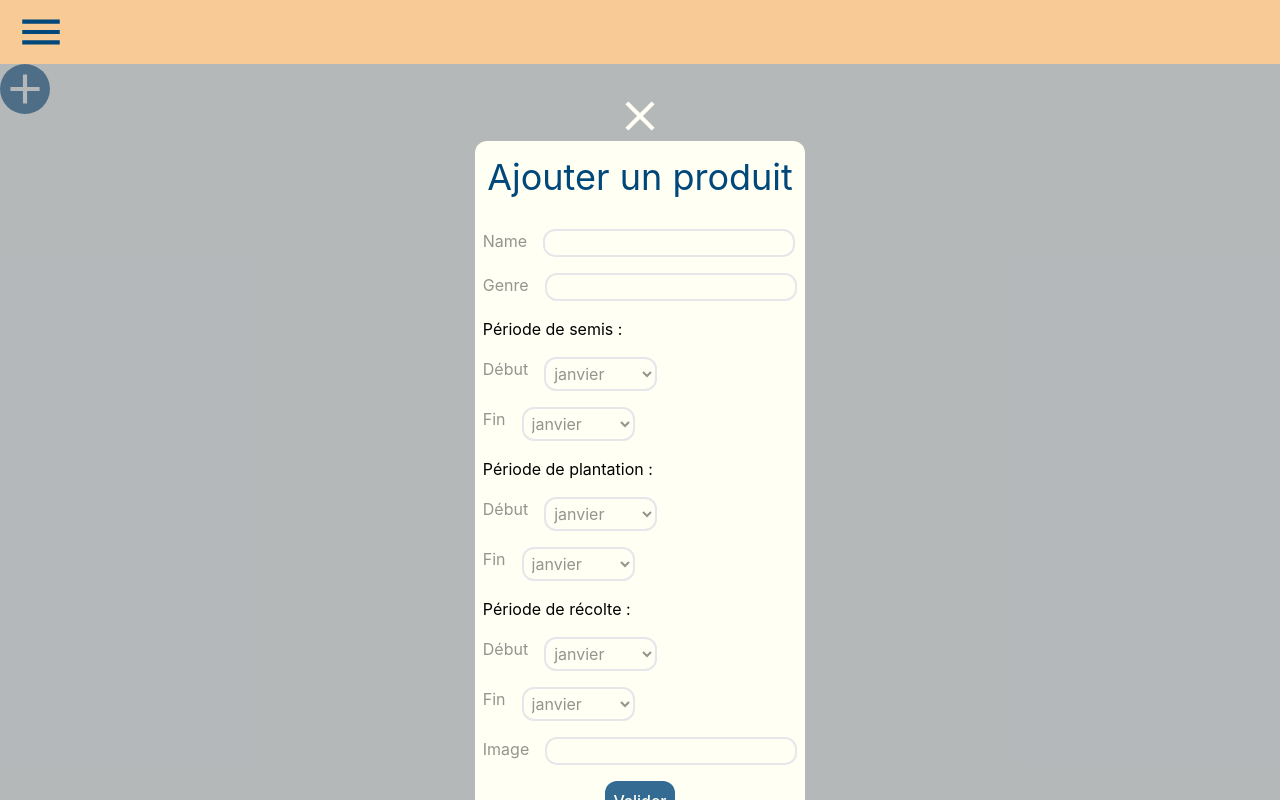
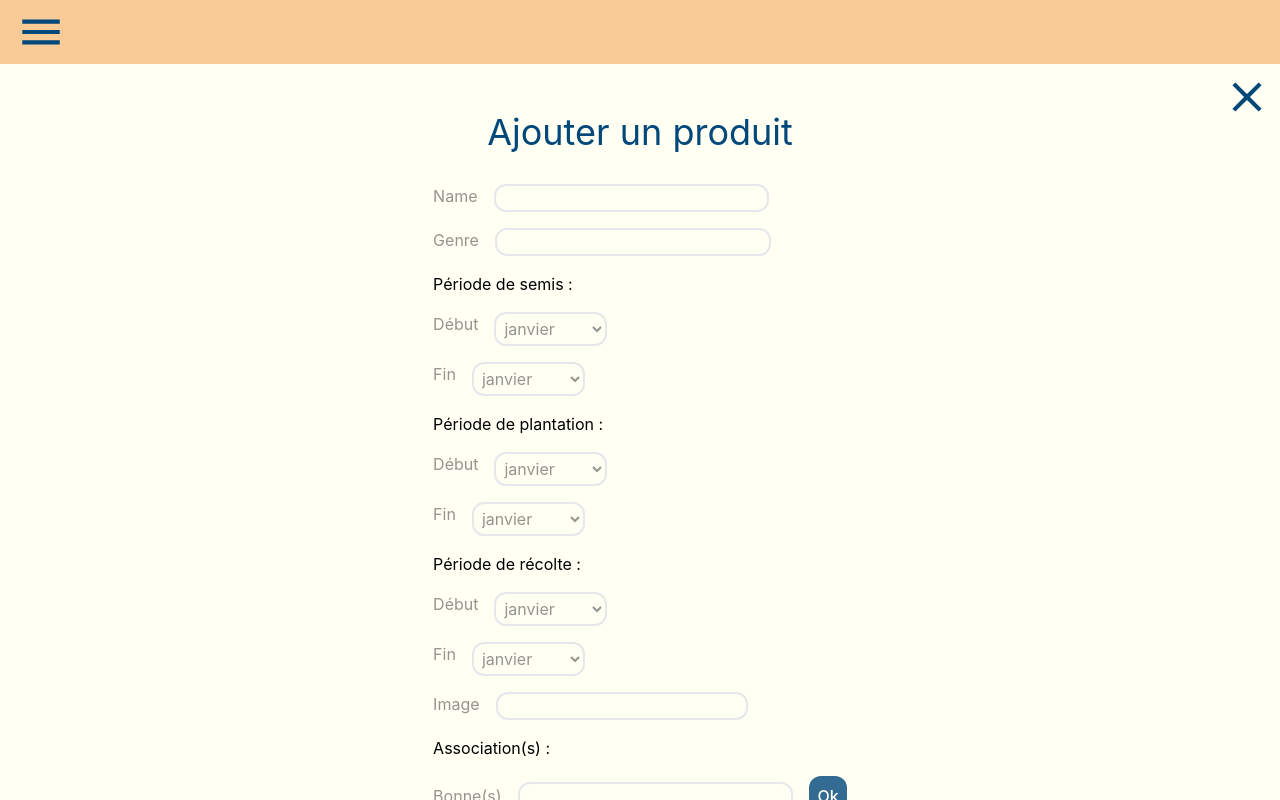
Before and after one commit to Yannis-Barba/mygarden, a Next.js app: page /fiches in a window 1280 px wide. Both pictures are taken after a click on the element 25 px from the left and 89 px from the top of the page. Shown: the top 800 px of the page. Built offline with nearby package versions, Linux system fonts and the light colour scheme.

Commit message:
add a list of bad and good association with the product

```diff
--- a/components/CreateProduct.jsx
+++ b/components/CreateProduct.jsx
@@ -1,5 +1,6 @@
 import { useState } from "react";
 import CloseIcon from '@mui/icons-material/Close';
+import axios from "axios";
 
 function CreateProduct({setShowCreateProduct}) {
 
@@ -12,19 +13,51 @@ function CreateProduct({setShowCreateProduct}) {
     const [recolteStart, setRecolteStart] = useState("janvier");
     const [recolteEnd, setRecolteEnd] = useState("janvier");
     const [imgUrl, setImgUrl] = useState("")
+    const [newGoodAssociation, setNewGoodAssociation] = useState("");
+    const [newBadAssociation, setNewBadAssociation] = useState("");
+    const [goodAssociation, setGoodAssociation] = useState([]);
+    const [badAssociation, setBadAssociation] = useState([]);
 
+    const [sendStatus, setSendStatus] = useState(false)
+
+    async function sendNewProduct(){
+        const res = await axios.post(`${process.env.NEXT_PUBLIC_HOST_API_URL}/api/products`, {
+            name,
+            genre,
+            semisStart,
+            semisEnd,
+            plantationStart,
+            plantationEnd,
+            recolteStart,
+            recolteEnd,
+            imgUrl,
+            goodAssociation,
+            badAssociation
+        })
+        setSendStatus(res.status === 201);
+    }
+
+    function addNewGoodAssociation(){
+        goodAssociation.push(newGoodAssociation);
+        setNewGoodAssociation("");
+    }
+
+    function addNewBadAssociation(){
+        badAssociation.push(newBadAssociation);
+        setNewBadAssociation("");
+    }
 
     const months = ["janvier", "février", "mars", "avril", "mai", "juin", "juillet", "août", "septembre", "octobre", "novembre", "décembre"]
     return (
-        <div className="absolute bg-gray-500/50 h-full w-full p-10 flex flex-col justify-center items-center">
-            <CloseIcon sx={{color: "#FFFFF4", fontSize: 50}} className="cursor-pointer" onClick={() => setShowCreateProduct(false)}/>
+        <div className="absolute bg-third h-fit w-full px-4 py-8 flex flex-col justify-center items-center">
+            <CloseIcon sx={{color: "#00477A", fontSize: 50}} className="absolute right-2 top-2 cursor-pointer" onClick={() => setShowCreateProduct(false)}/>
             <form className="bg-third py-4 px-2 flex flex-col gap-4 rounded-xl">
                 <h1 className="text-secondary text-4xl w-full text-center mb-4">Ajouter un produit</h1>
                 <label htmlFor="name" className="text-fourth/50 flex gap-4"> Name
-                    <input id="name"type="text" className="rounded-xl border-2 bg-transparent" value={name} onChange={(e) => setName(e.target.value)}></input>
+                    <input id="name"type="text" className="rounded-xl border-2 bg-transparent w-2/3" value={name} onChange={(e) => setName(e.target.value)}></input>
                 </label>
                 <label htmlFor="genre" className="text-fourth/50 flex gap-4"> Genre
-                    <input id="genre"type="text" className="rounded-xl border-2 bg-transparent" value={genre} onChange={(e) => setGenre(e.target.value)}></input>
+                    <input id="genre"type="text" className="rounded-xl border-2 bg-transparent w-2/3" value={genre} onChange={(e) => setGenre(e.target.value)}></input>
                 </label>
                 <h3>Période de semis : </h3>
                 <label htmlFor="semisStart" className="text-fourth/50 flex gap-4" > Début
@@ -86,8 +119,45 @@ function CreateProduct({setShowCreateProduct}) {
                 <label htmlFor="imgUrl" className="text-fourth/50 flex gap-4"> Image
                     <input id="imgUrl" type="text" className="rounded-xl border-2 bg-transparent" value={imgUrl} onChange={(e) => setImgUrl(e.target.value)}></input>
                 </label>
+                <h3>Association(s) : </h3>
+                <label htmlFor="goodAssociation" className="text-fourth/50 flex gap-4 items-center"> Bonne(s)
+                    <input id="goodAssociation" type="text" className="rounded-xl border-2 bg-transparent w-2/3" value={newGoodAssociation} onChange={(e) => setNewGoodAssociation(e.target.value)}></input>
+                    <div className="bg-secondary/80 w-fit p-2 rounded-xl text-third font-medium cursor-pointer" onClick={() => addNewGoodAssociation()}>Ok</div>
+                </label>
+                {goodAssociation.length !== 0 && (
+                    <ul className="flex flex-wrap gap-4">
+                        {goodAssociation.map((product, index) => {
+                            return (
+                                <li key={index} className="bg-green-500/60 p-2 rounded-xl flex gap-2 items-center">
+                                    <h4>{product}</h4>
+                                    <CloseIcon sx={{color: "#FFFFF4", fontSize: 20}} className="cursor-pointer" onClick={() => {
+                                        setGoodAssociation(() => goodAssociation.filter((val) => val !== product))
+                                    }}/>
+                                </li>
+                            )
+                        })}
+                    </ul>
+                    )}
+                <label htmlFor="badAssociation" className="text-fourth/50 flex gap-4 items-center"> Mauvaise(s)
+                    <input id="badAssociation" type="text" className="rounded-xl border-2 bg-transparent w-2/3" value={newBadAssociation} onChange={(e) => setNewBadAssociation(e.target.value)}></input>
+                    <div className="bg-secondary/80 w-fit p-2 rounded-xl text-third font-medium cursor-pointer" onClick={() => addNewBadAssociation()}>Ok</div>
+                </label>
+                {goodAssociation.length !== 0 && (
+                    <ul className="flex flex-wrap gap-4">
+                        {badAssociation.map((product, index) => {
+                            return (
+                                <li key={index} className="bg-red-500/60 p-2 rounded-xl flex gap-2 items-center">
+                                    <h4>{product}</h4>
+                                    <CloseIcon sx={{color: "#FFFFF4", fontSize: 20}} className="cursor-pointer" onClick={() => {
+                                        setBadAssociation(() => badAssociation.filter((val) => val !== product))
+                                    }}/>
+                                </li>
+                            )
+                        })}
+                    </ul>
+                    )}
                 <div className="w-full flex justify-center">
-                    <div className="bg-secondary/80 w-fit p-2 rounded-xl text-third font-medium">Valider</div>
+                    <div className="bg-secondary/80 w-fit p-2 rounded-xl text-third font-medium" onClick={() => sendNewProduct()}>Valider</div>
                 </div>
             </form>
 
```
Also changed, not shown: pages/api/products/index.js (added).
